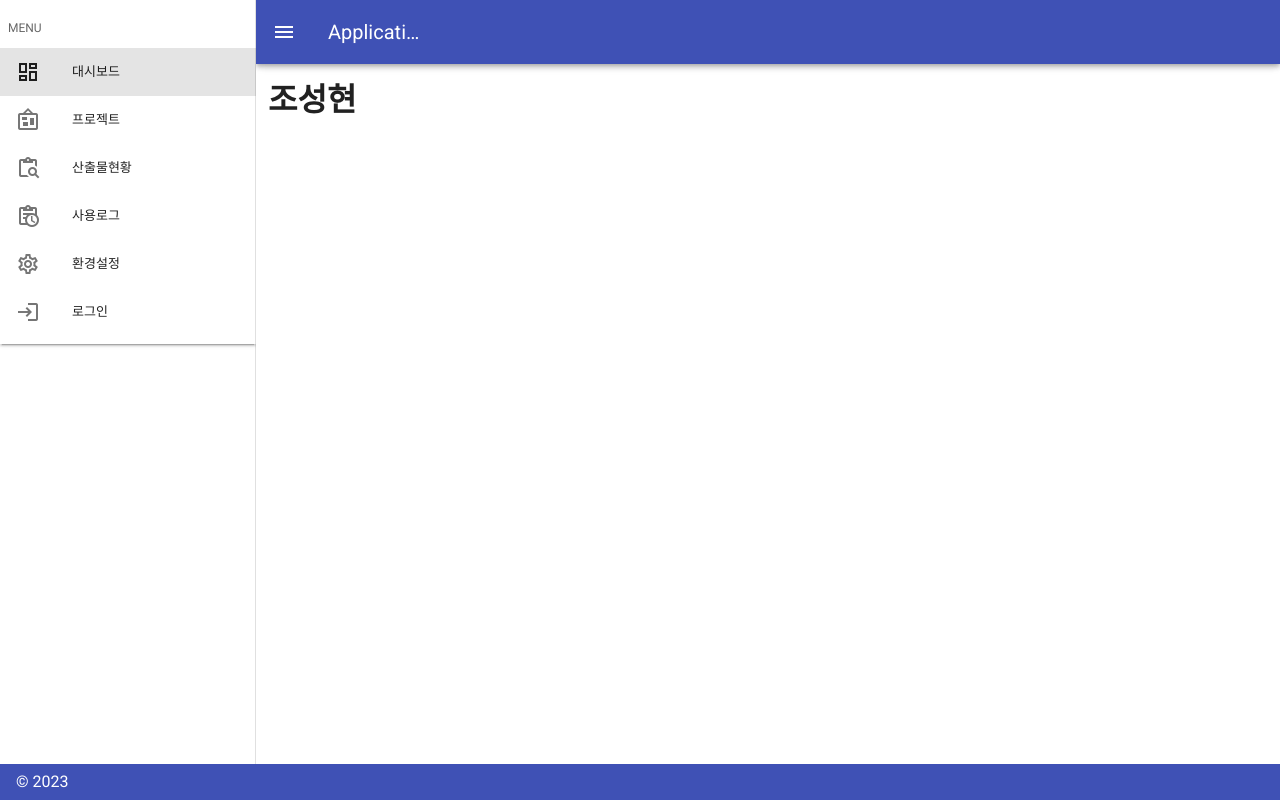
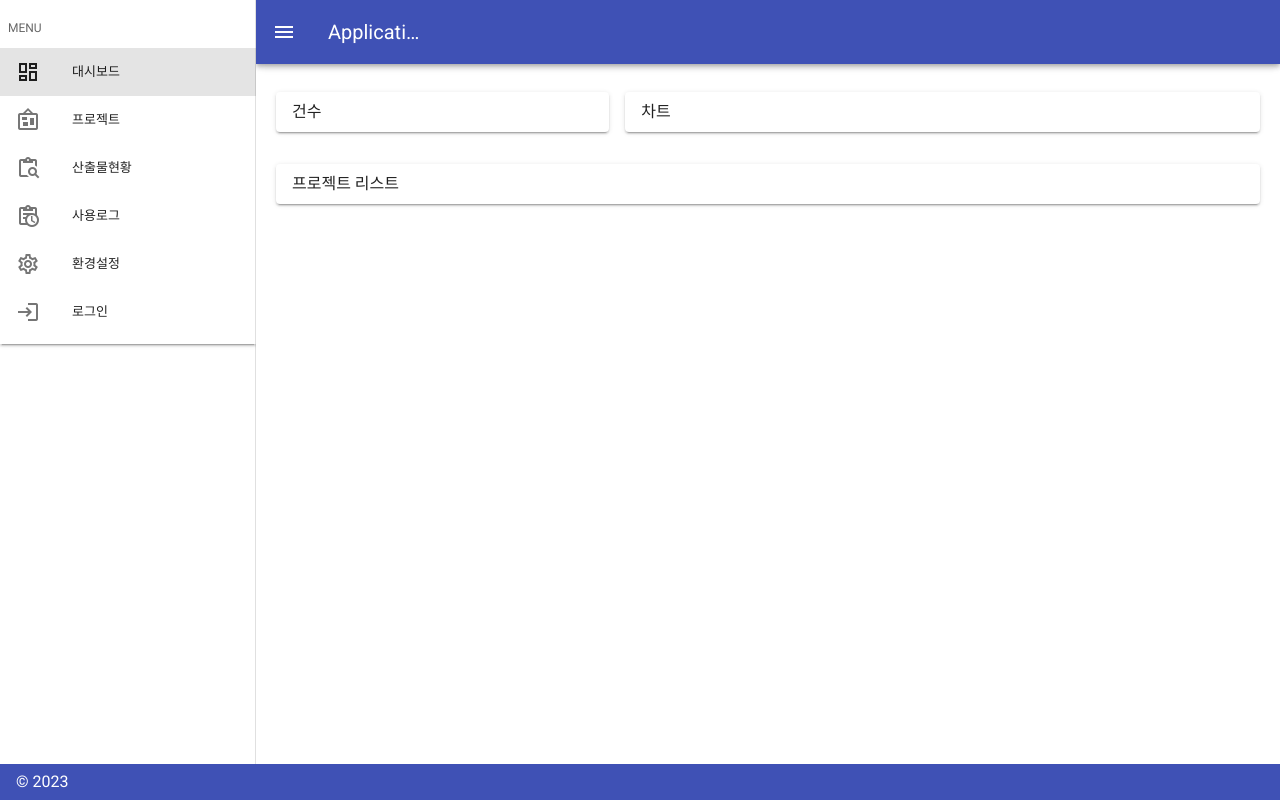
Before and after one commit to jeonginwoo/ALLIN, a Vue app: page / in a window 1280 px wide. Built offline with nearby package versions, Linux system fonts and the light colour scheme.

Commit message:
Update Dashboard.vue

```diff
--- a/src/views/Dashboard.vue
+++ b/src/views/Dashboard.vue
@@ -1,5 +1,29 @@
 <template>
-  <v-container>
-    <h1>조성현</h1>
+  <v-container class="bg-surface-variant">
+    <v-row no-gutters>
+      <v-col class="ma-2" cols="4">
+        <v-card>
+          <v-sheet class="pa-2 ma-2">
+            건수
+          </v-sheet>
+        </v-card>
+      </v-col>
+      <v-col class="ma-2">
+        <v-card>
+          <v-sheet class="pa-2 ma-2">
+            차트
+          </v-sheet>
+        </v-card>
+      </v-col>
+    </v-row>
+    <v-row no-gutters>
+      <v-col class="ma-2">
+        <v-card>
+          <v-sheet class="pa-2 ma-2">
+            프로젝트 리스트
+          </v-sheet>
+        </v-card>
+      </v-col>
+    </v-row>
   </v-container>
 </template>
```
